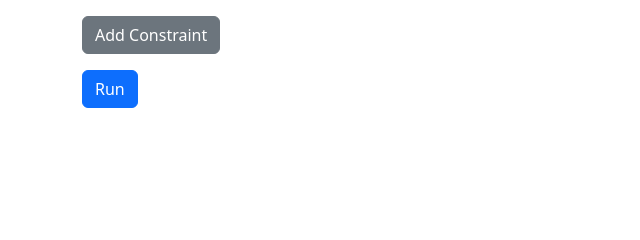
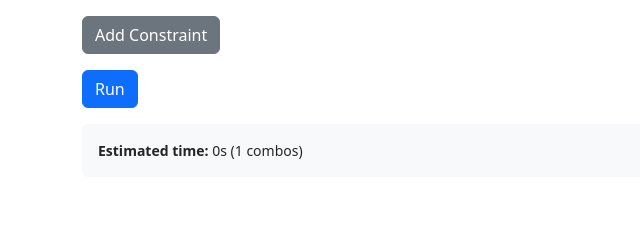
Before and after one commit to danbrawn/hypercon, a Python web app: template app/templates/optimize.html in a window 1280 px wide. Shown: the part 402-642 px from the top of the page, without its empty margins (0-640 px from the left). Run offline with Jinja, Linux system fonts and the light colour scheme; the template is opened without the code that fills it: most values are stand-ins (such as "Sample title", 1, 10 or a date in 2020).

Commit message:
feat: show optimization timing

```diff
--- a/app/static/optimize.js
+++ b/app/static/optimize.js
@@ -7,6 +7,12 @@ const addConstrBtn = document.getElementById('add-constr');
 const constrBody = document.getElementById('constraints-body');
 const selectAllBtn = document.getElementById('select-all');
 const unselectAllBtn = document.getElementById('unselect-all');
+const estSpan = document.getElementById('est-time');
+const elapsedSpan = document.getElementById('elapsed-time');
+const elapsedWrap = document.getElementById('elapsed-wrap');
+
+const MAX_COMBO = 7; // should mirror backend
+const SECONDS_PER_COMBO = 0.15;
 
 // prevent form submission when pressing Enter
 form.addEventListener('submit', e => e.preventDefault());
@@ -15,6 +21,38 @@ function getSelectedIds() {
   return Array.from(document.querySelectorAll('.use-chk:checked')).map(c =>
     parseInt(c.value)
   );
+}
+
+function nCr(n, r) {
+  if (r > n) return 0;
+  let res = 1;
+  for (let i = 1; i <= r; i++) {
+    res = (res * (n - r + i)) / i;
+  }
+  return res;
+}
+
+function formatDuration(sec) {
+  const s = Math.round(sec);
+  const h = Math.floor(s / 3600);
+  const m = Math.floor((s % 3600) / 60);
+  const rem = s % 60;
+  const parts = [];
+  if (h) parts.push(`${h}h`);
+  if (m || h) parts.push(`${m}m`);
+  parts.push(`${rem}s`);
+  return parts.join(' ');
+}
+
+function updateEstimate() {
+  const n = getSelectedIds().length;
+  const max = Math.min(MAX_COMBO, n);
+  let combos = 0;
+  for (let r = 1; r <= max; r++) {
+    combos += nCr(n, r);
+  }
+  const secs = combos * SECONDS_PER_COMBO;
+  estSpan.textContent = `${formatDuration(secs)} (${combos} combos)`;
 }
 
 function updateConstraintOptions() {
@@ -51,6 +89,7 @@ function updateConstraintOptions() {
       sel.value = sel.options[0].value;
     }
   });
+  updateEstimate();
 }
 
 document.querySelectorAll('.use-chk').forEach(chk =>
@@ -129,6 +168,13 @@ runBtn.addEventListener('click', e => {
   runBtn.disabled = true;
   resultDiv.classList.add('d-none');
   spinner.classList.remove('d-none');
+  elapsedWrap.classList.remove('d-none');
+  let start = Date.now();
+  elapsedSpan.textContent = '0s';
+  const timer = setInterval(() => {
+    const secs = (Date.now() - start) / 1000;
+    elapsedSpan.textContent = formatDuration(secs);
+  }, 1000);
   fetch(form.action, {
     method: 'POST',
     body: formData,
@@ -146,14 +192,15 @@ runBtn.addEventListener('click', e => {
     )
     .then(data => {
       showResult(data);
-      spinner.classList.add('d-none');
-      runBtn.disabled = false;
     })
     .catch(err => {
       console.error('Optimization error', err);
       alert(err.message || 'Optimization error.');
+    })
+    .finally(() => {
       spinner.classList.add('d-none');
       runBtn.disabled = false;
+      clearInterval(timer);
     });
 });
 
--- a/app/templates/optimize.html
+++ b/app/templates/optimize.html
@@ -50,6 +50,10 @@
       <span class="visually-hidden">Working...</span>
     </div>
   </div>
+  <div id="time-info" class="mt-3 p-3 bg-light rounded">
+    <div class="small"><strong>Estimated time:</strong> <span id="est-time">-</span></div>
+    <div id="elapsed-wrap" class="small d-none"><strong>Elapsed:</strong> <span id="elapsed-time">0s</span></div>
+  </div>
 </form>
 
 <div id="result" class="d-none">
```
